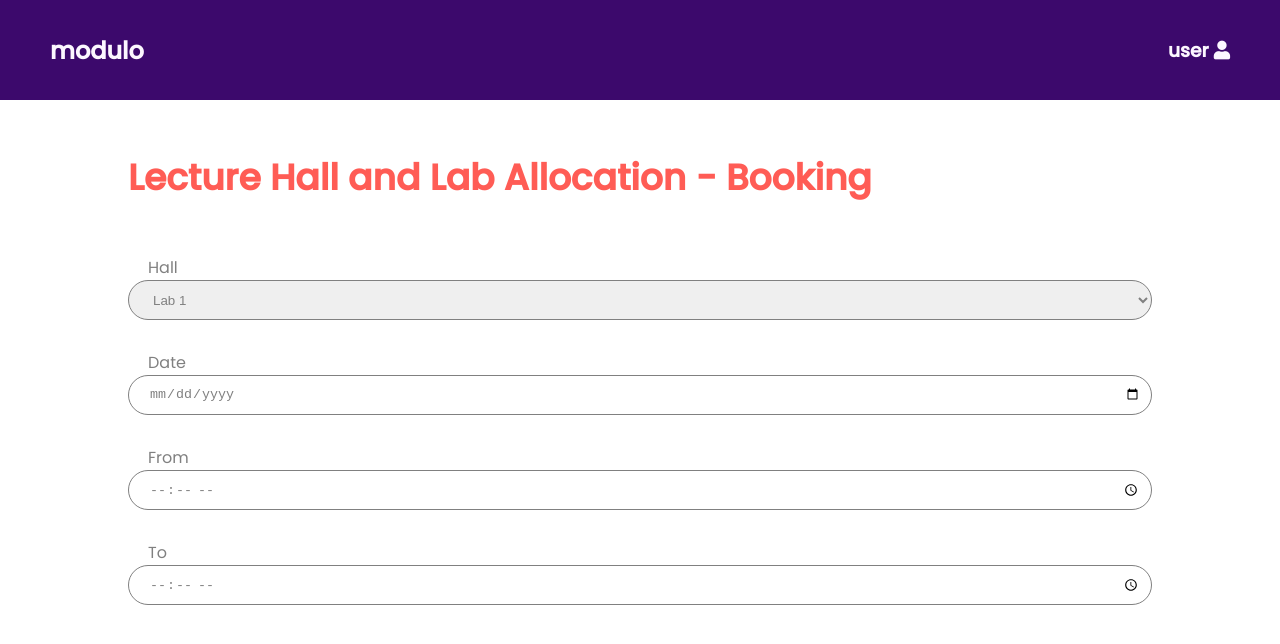
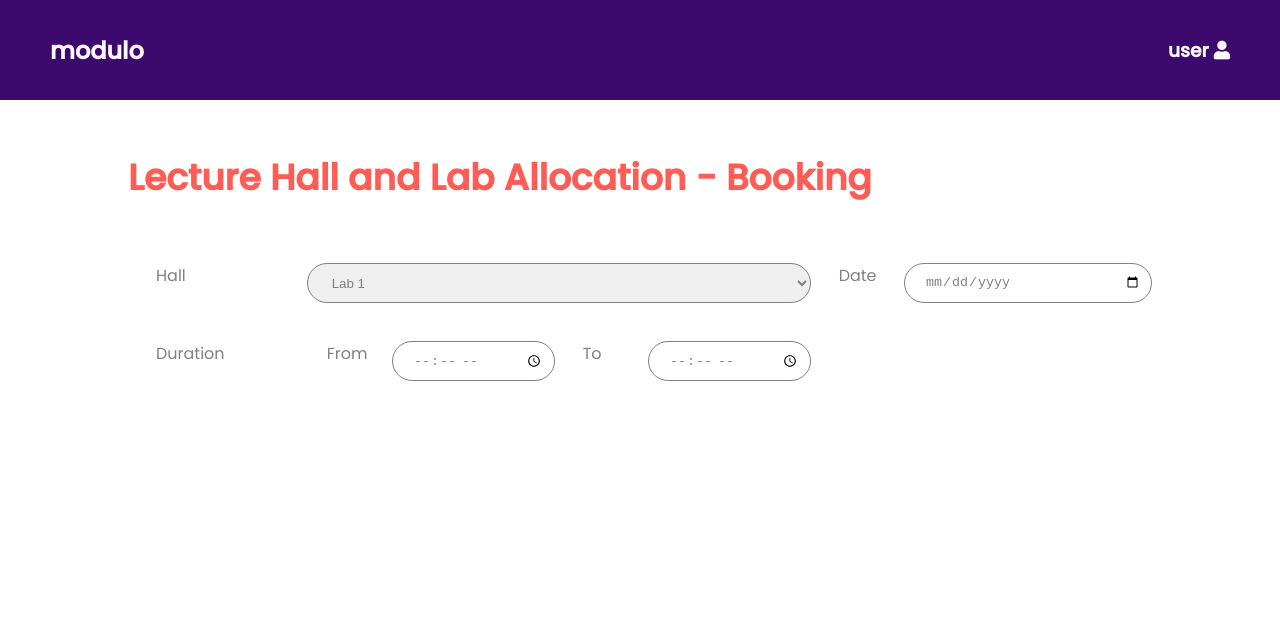
Before and after one commit to GayanKod/Modulo, a React (Create React App) app in the folder client/: page /lec-hall-allocation/booking in a window 1280 px wide. Shown: the top 644 px of the page. Built offline with nearby package versions, Linux system fonts and the light colour scheme.

Commit message:
styled booking page - added grid

```diff
--- a/client/src/components/LecHallAllocation/TableDetails.tsx
+++ b/client/src/components/LecHallAllocation/TableDetails.tsx
@@ -5,7 +5,6 @@ import { Item } from "./Models";
 
 import { Link } from "react-router-dom";
 import TimeTable from "./TimeTable";
-import LecHallBooking from "../../pages/LecHallBooking";
 
 interface Props {
   selected: string;
--- a/client/src/components/LecHallAllocation/TimeTable.tsx
+++ b/client/src/components/LecHallAllocation/TimeTable.tsx
@@ -6,6 +6,7 @@ import DialogContentText from "@mui/material/DialogContentText";
 import DialogTitle from "@mui/material/DialogTitle";
 import { fontSize, height, textAlign } from "@mui/system";
 import { useState } from "react";
+import { Link } from "react-router-dom";
 import { cursorTo } from "readline";
 import { isConstructorDeclaration } from "typescript";
 import { HallDetails, LabDetails } from "./Details";
@@ -333,17 +334,22 @@ export default function TimeTable(props: TimeTableProps) {
               <button className="book-button" onClick={handleClose}>
                 Select another hall
               </button>
+              <Link
+                to={`/lec-hall-allocation/booking/${props.selected}/${props.id}`}
+              >
+                {" "}
                 <button
                   className="book-button"
                   style={{
                     backgroundColor: "#7b2cbf",
                     color: "white",
+
                     cursor: "pointer",
                   }}
-                onClick={handleClose}
                 >
                   Book
                 </button>
+              </Link>
             </DialogActions>
           </div>
         </Dialog>
--- a/client/src/pages/LecHallBooking.tsx
+++ b/client/src/pages/LecHallBooking.tsx
@@ -1,3 +1,4 @@
+import { Grid } from "@mui/material";
 import { timeStamp } from "console";
 import { useParams } from "react-router-dom";
 import {
@@ -27,11 +28,12 @@ function LecHallBooking() {
       <div className="lechall-container">
         <PageTitle title={"Lecture Hall and Lab Allocation - Booking"} />
         <div className="booking-form">
-          <div className="hall-name">
-            <label>
-              Hall
-              {/* {props.selected == "lec" ? "Hall" : "Lab"} */}
-              <select>
+          <Grid container spacing={1} sx={{ width: "100%", margin: "auto" }}>
+            <Grid item xs={4} md={2}>
+              <label>Hall</label>
+            </Grid>
+            <Grid item xs={8} md={6}>
+              <select className="list">
                 {(selected as string) == "lec"
                   ? HallDetails.map((item) => (
                       <option
@@ -56,26 +58,41 @@ function LecHallBooking() {
                       </option>
                     ))}
               </select>
-            </label>
-          </div>
-          <div className="form-date">
-            <label>
-              Date
+            </Grid>
+
+            <Grid item xs={4} md={1}>
+              <label>Date</label>
+            </Grid>
+            <Grid item xs={8} md={3}>
               <input type="date" />
-            </label>
-          </div>
-          <div className="duration">
-            <label>
-              From
+            </Grid>
+            <Grid item xs={12} md={2}>
+              <label>Duration</label>
+            </Grid>
+            <Grid item xs={2} md={1}>
+              <label>From</label>
+            </Grid>
+            <Grid item xs={4} md={2}>
               <input type="time" />
-            </label>
-            <label>
-              To
+            </Grid>
+            <Grid item xs={2} md={1}>
+              <label>To</label>
+            </Grid>
+            <Grid item xs={4} md={2}>
               <input type="time" />
-            </label>
-          </div>
+            </Grid>
+          </Grid>
+
+          {/* <div className="hall-name"> */}
+
+          {/* </div> */}
+          {/* <div className="form-date"> */}
+
+          {/* </div> */}
+          {/* <div className="duration"> */}
         </div>
       </div>
+      {/* </div> */}
     </>
   );
 }
--- a/client/src/pages/LecHomePage.tsx
+++ b/client/src/pages/LecHomePage.tsx
@@ -19,7 +19,7 @@ export default function LecHomePage() {
   return (
     <>
       <Navbar2 />
-      <div className="container">
+      <div className="lechall-container">
         <PageTitle title="Lecture Hall and Lab Allocation" />
 
         <div className="table-container">
```
Lines whose indentation alone changed are shown as unchanged.
